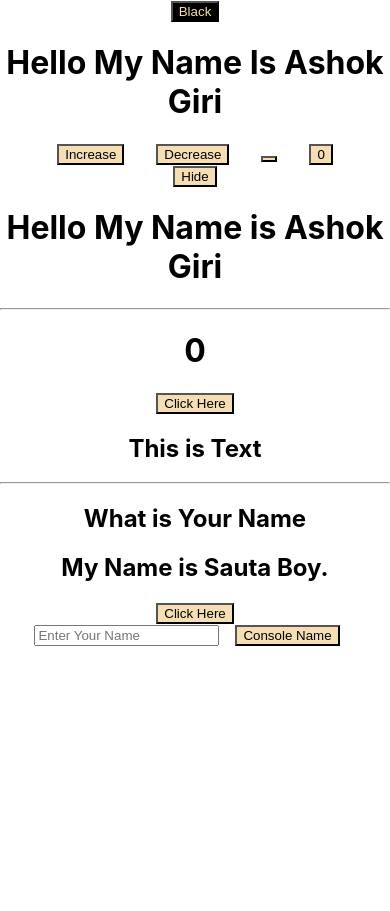
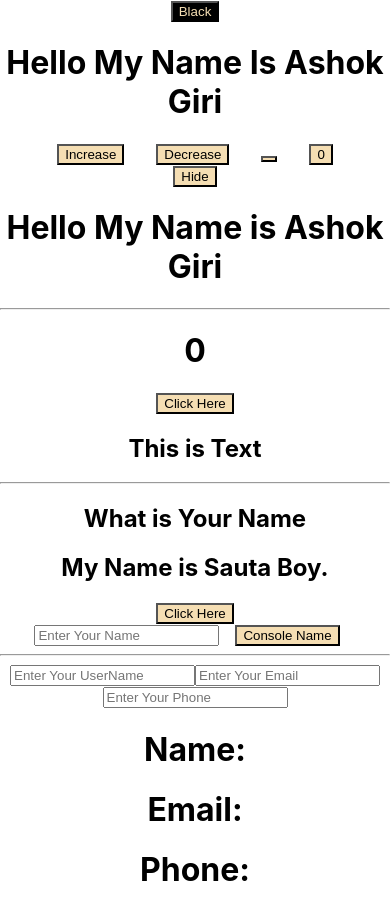
Before and after one commit to sautaboy/WrokingWithReact, a React (Create React App) app: page / in a window 390 px wide. Before the commit the page ends 844 px from the top, so only its background shows below. Built offline with nearby package versions, Linux system fonts and the light colour scheme.

Commit message:
Currenty i am using useContext hook , Which help to grap the multi components input or any function without using props, this  hook is very useful because sometime we have multiple filed like email , phone , adddress etc and we have to gra all those at one time so useContext hook is best for it

```diff
--- a/src/App.jsx
+++ b/src/App.jsx
@@ -4,9 +4,12 @@ import { useState } from 'react';
 // import ToDoList from './components/ToDoList';
 import UseReducer from './components/UseReducer';
 import UseReducer2 from './components/UseReducer2';
-import FetchApi from './components/FetchApi';
+// import FetchApi from './components/FetchApi';
 import UseRef from './components/UseRef';
+import UseContext from './components/UseContext';
 function App() {
+
+
 
   // These State are for Chaging the color
   const [colorName, setColorName] = useState("Black")
@@ -67,12 +70,17 @@ function App() {
 
       {/* Working With Use Reducer */}
       <UseReducer />
-      <UseReducer2/>
+      <UseReducer2 />
 
 
       {/* Working With Fetch Api */}
       {/* <FetchApi/> */}
-      <UseRef/>
+      <UseRef />
+
+
+
+      {/* Importing UseContext */}
+      <UseContext />
     </div >
   );
 }
--- /dev/null
+++ b/src/components/Login.jsx
@@ -0,0 +1,13 @@
+import React from 'react'
+import { useContext } from 'react'
+import { AppContext } from './UseContext'
+export default function Login() {
+    const { userName, userEmail, userPhone } = useContext(AppContext)
+    return (
+        <div>
+            <h1>Name:{userName}</h1>
+            <h1>Email:{userEmail}</h1>
+            <h1>Phone:{userPhone}</h1>
+        </div>
+    )
+}
--- /dev/null
+++ b/src/components/SignUp.jsx
@@ -0,0 +1,20 @@
+import React from 'react'
+import { useContext } from 'react'
+import { AppContext } from './UseContext'
+
+export default function SignUp() {
+    const { setUserName, setUserEmail, setUserPhone } = useContext(AppContext)
+    return (
+        <div>
+            <input type="text" placeholder='Enter Your UserName' onChange={(event) => {
+                setUserName(event.target.value)
+            }} />
+            <input type="text" placeholder='Enter Your Email' onChange={(event) => {
+                setUserEmail(event.target.value)
+            }} />
+            <input type="text" placeholder='Enter Your Phone' onChange={(event) => {
+                setUserPhone(event.target.value)
+            }} />
+        </div>
+    )
+}
--- /dev/null
+++ b/src/components/UseContext.jsx
@@ -0,0 +1,20 @@
+import React, { createContext, useState } from 'react'
+import { useContext } from 'react'
+import Login from './Login'
+import SignUp from './SignUp'
+
+
+export const AppContext = createContext(null)
+export default function UseContext() {
+    const [userName, setUserName] = useState("")
+    const [userEmail, setUserEmail] = useState("")
+    const [userPhone, setUserPhone] = useState("")
+
+
+    return (
+        <AppContext.Provider value={{ userName, setUserName, userEmail, setUserEmail, userPhone, setUserPhone }}>
+            <SignUp />
+            <Login />
+        </AppContext.Provider>
+    )
+}
--- a/src/components/UseRef.jsx
+++ b/src/components/UseRef.jsx
@@ -11,6 +11,8 @@ export default function UseRef() {
         <div>
             <input type="text" placeholder='Enter Your Name' ref={inputName} />
             <button onClick={click}>Console Name</button>
+            <hr />
+
         </div>
     )
 }
```
